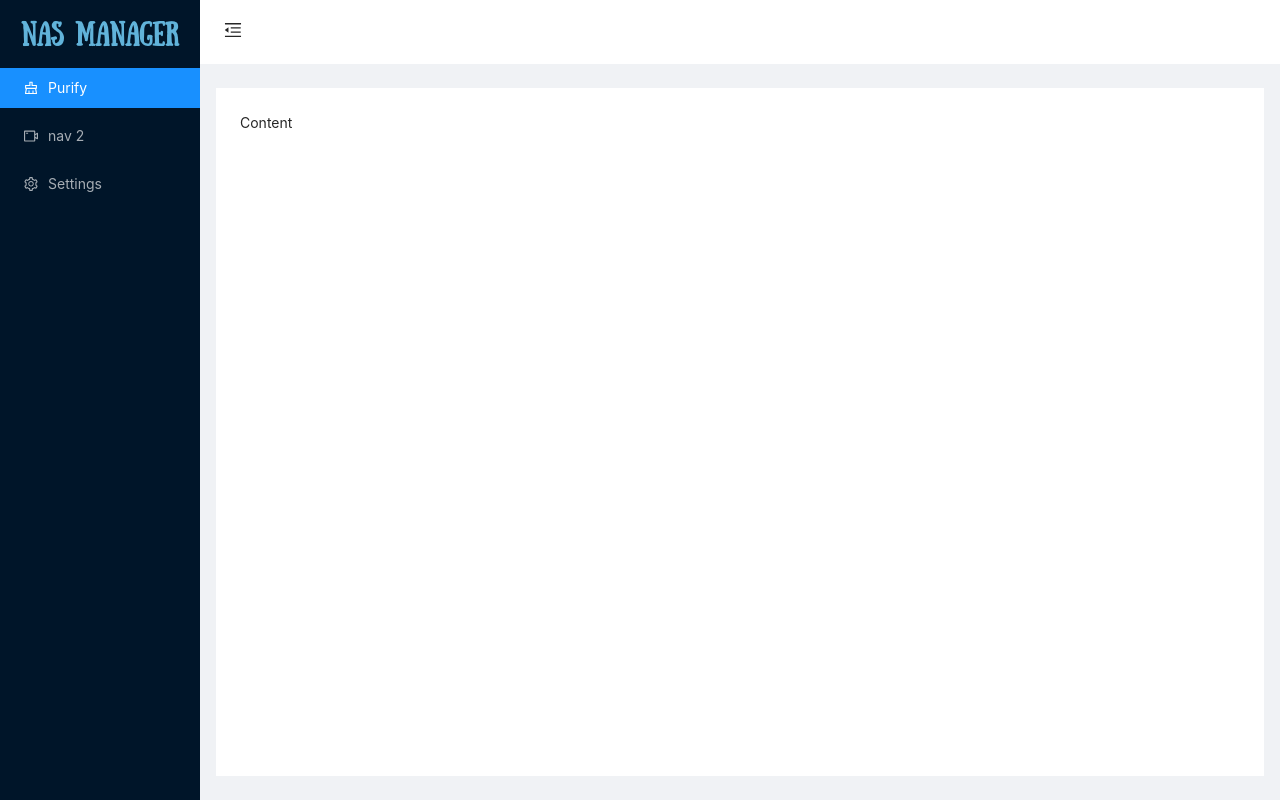
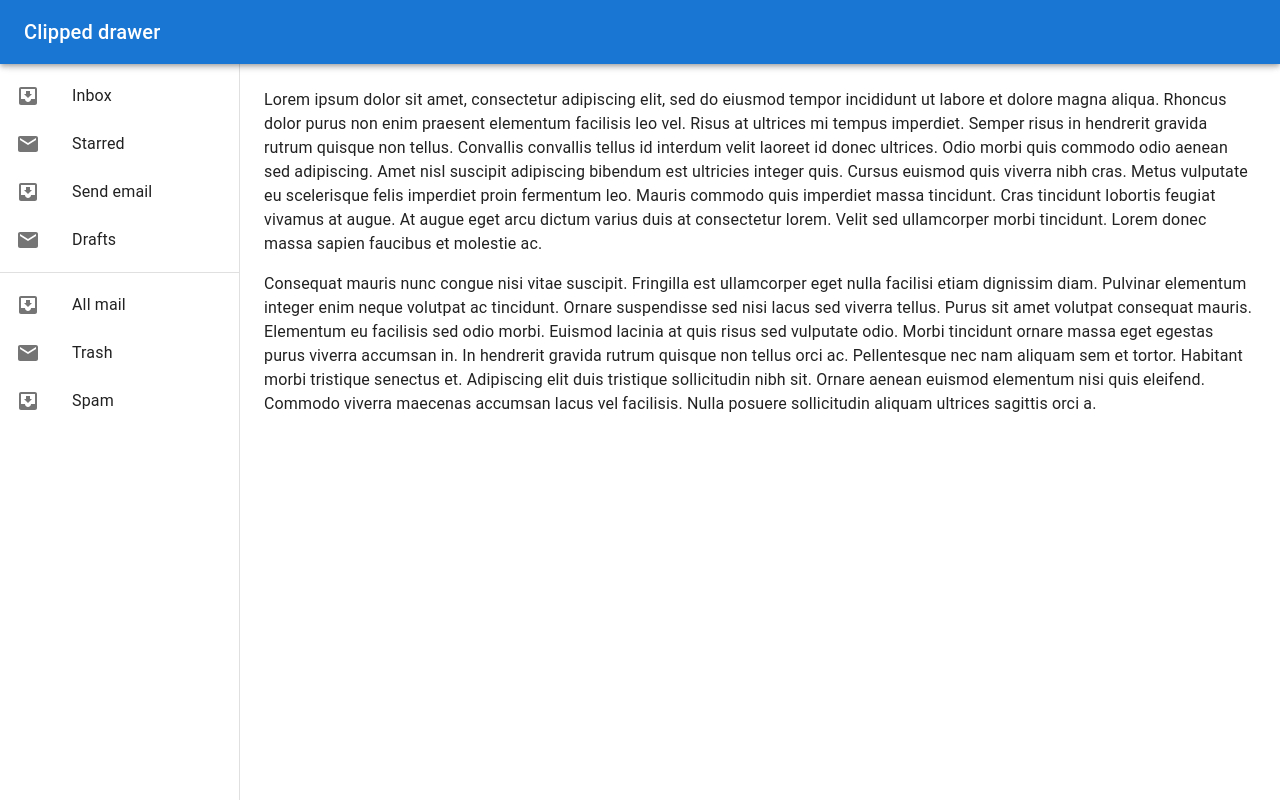
Before and after one commit to liberty8080/nas-manager-webclient-react, a React (Create React App) app: page / in a window 1280 px wide. Built offline with nearby package versions, Linux system fonts and the light colour scheme.

Commit message:
mareial test

```diff
--- a/package.json
+++ b/package.json
@@ -4,6 +4,10 @@
   "private": true,
   "license": "MIT",
   "dependencies": {
+    "@emotion/react": "^11.7.1",
+    "@emotion/styled": "^11.6.0",
+    "@mui/icons-material": "^5.2.5",
+    "@mui/material": "^5.2.7",
     "@testing-library/jest-dom": "^5.14.1",
     "@testing-library/react": "^12.0.0",
     "@testing-library/user-event": "^13.2.1",
--- /dev/null
+++ b/src/MainPage.tsx
@@ -0,0 +1,94 @@
+import * as React from 'react';
+import Box from '@mui/material/Box';
+import Drawer from '@mui/material/Drawer';
+import AppBar from '@mui/material/AppBar';
+import CssBaseline from '@mui/material/CssBaseline';
+import Toolbar from '@mui/material/Toolbar';
+import List from '@mui/material/List';
+import Typography from '@mui/material/Typography';
+import Divider from '@mui/material/Divider';
+import ListItem from '@mui/material/ListItem';
+import ListItemIcon from '@mui/material/ListItemIcon';
+import ListItemText from '@mui/material/ListItemText';
+import InboxIcon from '@mui/icons-material/MoveToInbox';
+import MailIcon from '@mui/icons-material/Mail';
+
+const drawerWidth = 240;
+
+export default function ClippedDrawer() {
+  return (
+    <Box sx={{ display: 'flex' }}>
+      <CssBaseline />
+      <AppBar position="fixed" sx={{ zIndex: (theme) => theme.zIndex.drawer + 1 }}>
+        <Toolbar>
+          <Typography variant="h6" noWrap component="div">
+            Clipped drawer
+          </Typography>
+        </Toolbar>
+      </AppBar>
+      <Drawer
+        variant="permanent"
+        sx={{
+          width: drawerWidth,
+          flexShrink: 0,
+          [`& .MuiDrawer-paper`]: { width: drawerWidth, boxSizing: 'border-box' },
+        }}
+      >
+        <Toolbar />
+        <Box sx={{ overflow: 'auto' }}>
+          <List>
+            {['Inbox', 'Starred', 'Send email', 'Drafts'].map((text, index) => (
+              <ListItem button key={text}>
+                <ListItemIcon>
+                  {index % 2 === 0 ? <InboxIcon /> : <MailIcon />}
+                </ListItemIcon>
+                <ListItemText primary={text} />
+              </ListItem>
+            ))}
+          </List>
+          <Divider />
+          <List>
+            {['All mail', 'Trash', 'Spam'].map((text, index) => (
+              <ListItem button key={text}>
+                <ListItemIcon>
+                  {index % 2 === 0 ? <InboxIcon /> : <MailIcon />}
+                </ListItemIcon>
+                <ListItemText primary={text} />
+              </ListItem>
+            ))}
+          </List>
+        </Box>
+      </Drawer>
+      <Box component="main" sx={{ flexGrow: 1, p: 3 }}>
+        <Toolbar />
+        <Typography paragraph>
+          Lorem ipsum dolor sit amet, consectetur adipiscing elit, sed do eiusmod
+          tempor incididunt ut labore et dolore magna aliqua. Rhoncus dolor purus non
+          enim praesent elementum facilisis leo vel. Risus at ultrices mi tempus
+          imperdiet. Semper risus in hendrerit gravida rutrum quisque non tellus.
+          Convallis convallis tellus id interdum velit laoreet id donec ultrices.
+          Odio morbi quis commodo odio aenean sed adipiscing. Amet nisl suscipit
+          adipiscing bibendum est ultricies integer quis. Cursus euismod quis viverra
+          nibh cras. Metus vulputate eu scelerisque felis imperdiet proin fermentum
+          leo. Mauris commodo quis imperdiet massa tincidunt. Cras tincidunt lobortis
+          feugiat vivamus at augue. At augue eget arcu dictum varius duis at
+          consectetur lorem. Velit sed ullamcorper morbi tincidunt. Lorem donec massa
+          sapien faucibus et molestie ac.
+        </Typography>
+        <Typography paragraph>
+          Consequat mauris nunc congue nisi vitae suscipit. Fringilla est ullamcorper
+          eget nulla facilisi etiam dignissim diam. Pulvinar elementum integer enim
+          neque volutpat ac tincidunt. Ornare suspendisse sed nisi lacus sed viverra
+          tellus. Purus sit amet volutpat consequat mauris. Elementum eu facilisis
+          sed odio morbi. Euismod lacinia at quis risus sed vulputate odio. Morbi
+          tincidunt ornare massa eget egestas purus viverra accumsan in. In hendrerit
+          gravida rutrum quisque non tellus orci ac. Pellentesque nec nam aliquam sem
+          et tortor. Habitant morbi tristique senectus et. Adipiscing elit duis
+          tristique sollicitudin nibh sit. Ornare aenean euismod elementum nisi quis
+          eleifend. Commodo viverra maecenas accumsan lacus vel facilisis. Nulla
+          posuere sollicitudin aliquam ultrices sagittis orci a.
+        </Typography>
+      </Box>
+    </Box>
+  );
+}
--- a/src/index.tsx
+++ b/src/index.tsx
@@ -3,9 +3,11 @@
 import reportWebVitals from './reportWebVitals';
 import App from './App';
 import './styles/index.css'
+import ClippedDrawer from './MainPage';
 ReactDOM.render(
   <React.StrictMode>
-    <App/>
+    {/* <App/> */}
+    <ClippedDrawer/>
   </React.StrictMode>,
   document.getElementById('root')
 );
```
Also changed, not shown: 1 other file (tests, documents, lock files or other folders).
